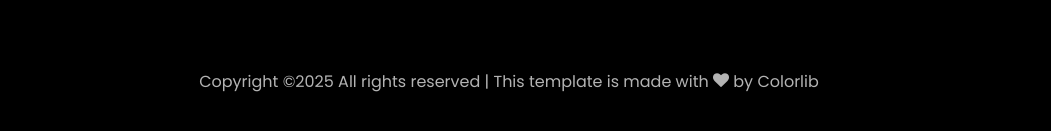
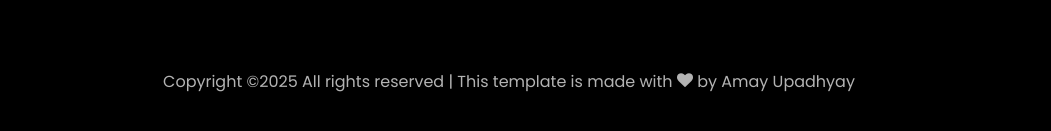
Before and after one commit to amay96/amayupadhyay.github.io, a plain HTML site: page index.html in a window 1280 px wide. Shown: the part 5124-5255 px from the top of the page, without its empty margins (131-1182 px from the left). Drawn offline with Linux system fonts and the light colour scheme; files whose address does not match are found by name.

Commit message:
Update index.html

```diff
--- a/index.html
+++ b/index.html
@@ -602,7 +602,7 @@
 			<div class="col-md-12 text-center">
 
 			  <p><!-- Link back to Colorlib can't be removed. Template is licensed under CC BY 3.0. -->
-	Copyright &copy;<script>document.write(new Date().getFullYear());</script> All rights reserved | This template is made with <i class="icon-heart color-danger" aria-hidden="true"></i> by <a href="https://colorlib.com" target="_blank">Colorlib</a>
+	Copyright &copy;<script>document.write(new Date().getFullYear());</script> All rights reserved | This template is made with <i class="icon-heart color-danger" aria-hidden="true"></i> by <a href="https://amay96.github.io/amayupadhyay.github.io/#" target="_blank">Amay Upadhyay</a>
 	<!-- Link back to Colorlib can't be removed. Template is licensed under CC BY 3.0. --></p>
 			</div>
 		  </div>
```
